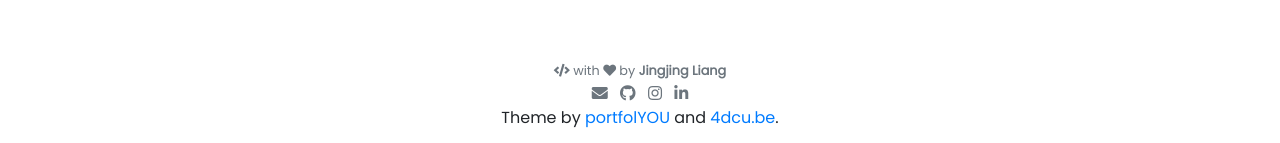
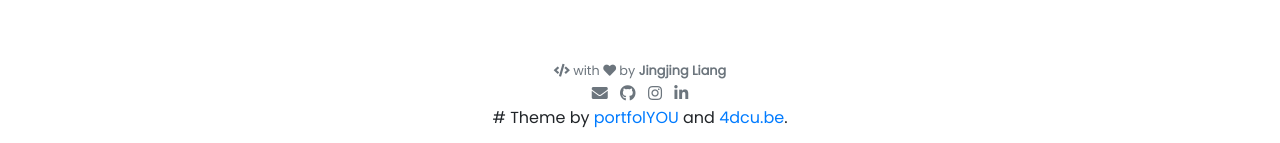
Before and after one commit to xenotopia/xenotopia.github.io, a Jekyll site: the page built from pages/index.md, in a window 1280 px wide. Shown: the part 754-897 px from the top of the page. Built offline with Jekyll 4.4.1, drawn with Linux system fonts in a browser that asks for light colours; nearby versions of some CDN libraries.

Commit message:
Update footer.html

```diff
--- a/_includes/footer.html
+++ b/_includes/footer.html
@@ -7,7 +7,7 @@
 
   {% include social.html %}
 
-  Theme by <a href="https://github.com/YoussefRaafatNasry/portfolYOU">portfolYOU</a> and <a href="https://github.com/4dcu-be/4dcu.be">4dcu.be</a>.
+ # Theme by <a href="https://github.com/YoussefRaafatNasry/portfolYOU">portfolYOU</a> and <a href="https://github.com/4dcu-be/4dcu.be">4dcu.be</a>.
 
 
 <!--
```
